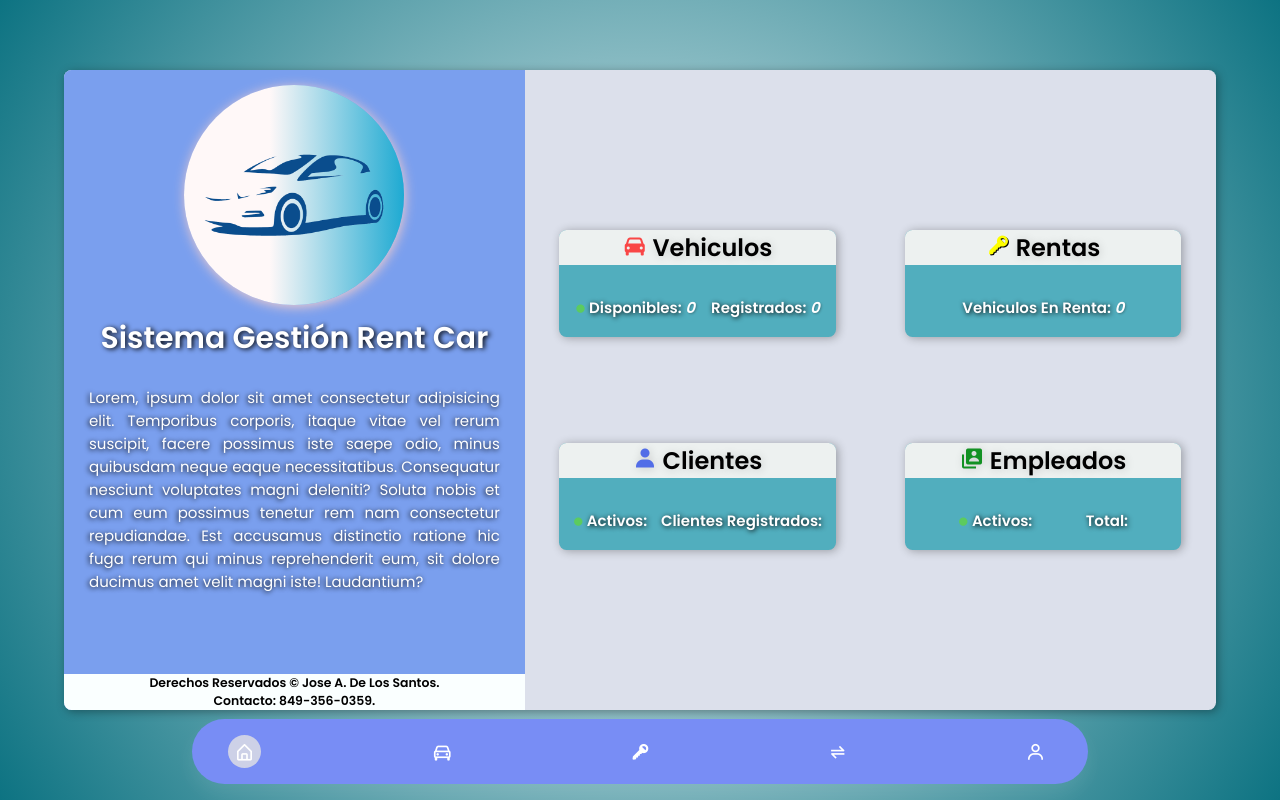
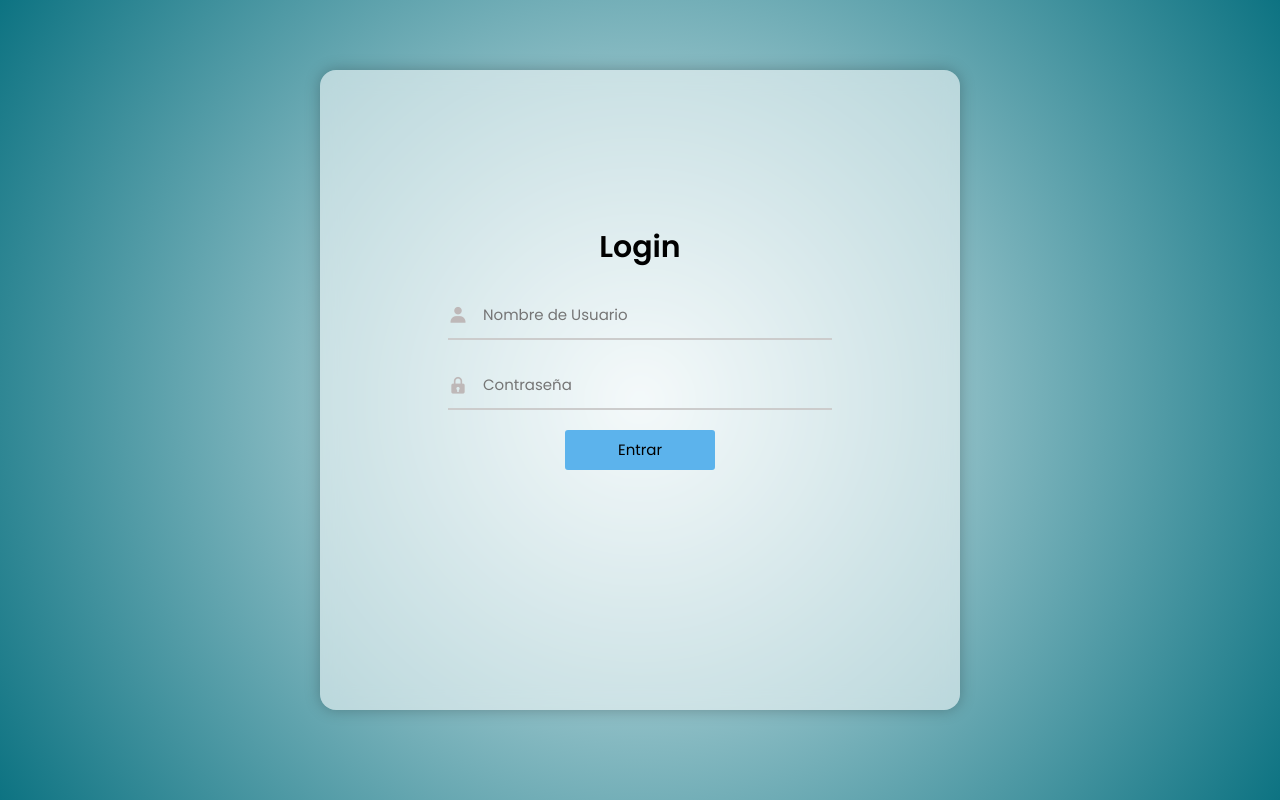
Before and after one commit to JDLSantos21/Rent-Car---Propietaria, a PHP site: page / in a window 1280 px wide. Run offline with PHP 8.4, Linux system fonts and the light colour scheme; data that the repository does not hold is empty.

Commit message:
Agregando login al proyecto con PHP

```diff
--- a/clientes.html
+++ b/clientes.html
@@ -4,7 +4,7 @@
   <meta charset="UTF-8">
   <meta http-equiv="X-UA-Compatible" content="IE=edge">
   <meta name="viewport" content="width=device-width, initial-scale=1.0">
-  <title>Rent Car - Principal</title>
+  <title>Rent Car - Clientes</title>
   <!-- ============Estilos=========== -->
   <link rel="stylesheet" href="css/index.css">
   <link rel="stylesheet" href="css/clientes.css">
@@ -16,7 +16,7 @@
   <header class="header">
     <nav class="nav">
       <ul class="main-menu">
-        <li class="menu-item"><a href="index.html" class="menu-link active-link"><i class='bx bx-home-alt'></i></a></li>
+        <li class="menu-item"><a href="home.html" class="menu-link active-link"><i class='bx bx-home-alt'></i></a></li>
         <li class="menu-item"><a href="vehiculos.html" class="menu-link"><i class='bx bx-car'></i></a></li>
         <li class="menu-item"><a href="rentar.html" class="menu-link"><i class='bx bxs-key'></i></a></li>
         <li class="menu-item"><a href="#" class="menu-link"><i class='bx bx-transfer-alt'></i></a></li>
@@ -48,7 +48,7 @@
 
           <div class="RC-buttons">
             <div class="input-file-container">
-              <p class="file-text">Agregar Imagen</p>
+              <p class="file-text">Foto Perfil</p>
               <input type="file" class="RV-input input-file" required name="imagen" id="car-img">
             </div>
 
--- a/css/login.css
+++ b/css/login.css
@@ -36,6 +36,7 @@
 }
 
 .login--input{
+  transition: 0.3s ease-in-out;
   position: absolute;
   height:100%;
   width:100%;
@@ -49,6 +50,7 @@
 }
 
 .login--icon{
+transition: 0.3s ease-in-out;
 color:rgb(190, 184, 184);
 position: absolute;
 transform: translateY(-50%);
@@ -87,3 +89,11 @@
 .show--danger-error{
  opacity:1;
 }
+
+.focus{
+  border-bottom: 2px solid rgb(67, 155, 228);
+}
+
+.focus-icon{
+  color:rgb(67, 155, 228);
+}
--- a/index.html
+++ b/index.html
@@ -4,15 +4,16 @@
   <meta charset="UTF-8">
   <meta http-equiv="X-UA-Compatible" content="IE=edge">
   <meta name="viewport" content="width=device-width, initial-scale=1.0">
-  <title>Rent Car - Principal</title>
+  <title>Rent Car - Login</title>
   <!-- ============Estilos=========== -->
   <link rel="stylesheet" href="css/index.css">
+  <link rel="stylesheet" href="css/login.css">
   <!-- ============BOXICONS=========== -->
   <link href='https://unpkg.com/boxicons@2.1.1/css/boxicons.min.css' rel='stylesheet'>
 </head>
 <body>
 
-  <header class="header">
+  <!-- <header class="header">
     <nav class="nav">
       <ul class="main-menu">
         <li class="menu-item"><a href="index.html" class="menu-link active-link"><i class='bx bx-home-alt'></i></a></li>
@@ -22,82 +23,33 @@
         <li class="menu-item"><a href="clientes.html" class="menu-link"><i class='bx bx-user'></i></a></li>
       </ul>
     </nav>
-  </header>
+  </header> -->
 
+  <form class="login--main" method="post" action="views/validarLogin.php">
 
-  <main class="index-main">
+    <div class="login--container">
+     <h1 class="login--title">Login</h1>
 
-    <div class="sections-container__content">
+    <div class="inputs--loginContainer">
 
-      <div class="info-negocio">
-
-        <div class="logo-container">
-          <img src="source/images/logo.png" alt="Logo Rent Car" class="logo">
-        </div>
-
-        <h1 class="info-neg__title">Sistema Gestión Rent Car</h1>
-
-        <div class="info-negocio_data">
-          Lorem, ipsum dolor sit amet consectetur adipisicing elit. Temporibus corporis, itaque vitae vel rerum suscipit, facere possimus iste saepe odio, minus quibusdam neque eaque necessitatibus. Consequatur nesciunt voluptates magni deleniti?
-          Soluta nobis et cum eum possimus tenetur rem nam consectetur repudiandae. Est accusamus distinctio ratione hic fuga rerum qui minus reprehenderit eum, sit dolore ducimus amet velit magni iste! Laudantium?
-        </div>
-
-        <div class="info-negocio_footer">
-          <h5 class="info-footer_text">Derechos Reservados &#169 Jose A. De Los Santos.<br>Contacto: 849-356-0359.</h5>
-        </div>
-
-
-
+      <div class="input-field user--container">
+        <input type="text" name="user" class="login--input" id="user" placeholder="Nombre de Usuario"> <i class='bx bxs-user login--icon' id="icon-user"></i>
       </div>
 
-      <div class="sections-container">
+      <div class="input-field pass--container">
+        <input type="password" name="pass" class="login--input" id="pass" placeholder="Contraseña"> <i class='bx bxs-lock login--icon' id="icon-pass"></i>
+      </div>
 
-        <section class="sections section-vehiculos">
-          <div class="sections-title_container">
-            <h2 class="sections-title"><i class='bx bxs-car vehiculos-icon'></i> </i>Vehiculos</h2>
-          </div>
-          <article class="articles cars-article">
-            <h4 class="article-text"><i class='bx bxs-circle'></i> Disponibles: <i id="AT_avCars" class="article-text_i"></i></h4>
-            <h4 class="article-text">Registrados: <i id="AT_regCars" class="article-text_i"></i></h4>
-          </article>
-        </section>
+      <button class="button--signin" id="button-login">Entrar</button>
 
-        <section class="sections section-rentas">
-          <div class="sections-title_container">
-            <h2 class="sections-title"><i class='bx bxs-key rentas-icon'></i> Rentas</h2>
-          </div>
-          <article class="articles rents-article">
-            <h4 class="article-text">Vehiculos En Renta: <i id="AT_rtCars" class="article-text_i"></i></h4>
-          </article>
-        </section>
-
-        <section class="sections section-empleados">
-          <div class="sections-title_container">
-            <h2 class="sections-title"><i class='bx bxs-user-account empleado-icon'></i> Empleados</h2>
-          </div>
-          <article class="articles empleados-article">
-            <h4 class="article-text"><i class='bx bxs-circle'></i> Activos: <i id="AT_emAct" class="article-text_i"></i></h4>
-            <h4 class="article-text">Total: <i id="AT_totalEm" class="article-text_i"></i></h4>
-          </article>
-        </section>
-
-        <section class="sections section-clientes">
-          <div class="sections-title_container">
-            <h2 class="sections-title"><i class='bx bxs-user clientes-icon'></i> Clientes</h2>
-          </div>
-          <article class="articles clientes-article">
-            <h4 class="article-text"><i class='bx bxs-circle'></i> Activos: <i id="AT_clAct" class="article-text_i"></i></h4>
-            <h4 class="article-text">Clientes Registrados: <i id="AT_clReg" class="article-text_i"></i></h4>
-          </article>
-        </section>
-
-      </div>
+      <p class="danger-error" id="alert">Usuario o Contraseña Incorrecta.</p>
 
     </div>
 
-  </main>
+   </div>
 
-  <script src="js/showIndex.js"></script>
 
+  </form>
+   <script src="js/login.js"></script>
 </body>
 </html>
--- a/js/login.js
+++ b/js/login.js
@@ -1,25 +1,44 @@
 
-fetch("views/consultaLogin.php")
-.then(res => res.json())
-.then(datos => {
+// fetch("views/consultaLogin.php")
+// .then(res => res.json())
+// .then(datos => {
 
-  console.log(datos);
+//   console.log(datos);
 
-  const usuario = document.getElementById("user");
-  const password = document.getElementById("pass");
-  const buttonLogin = document.getElementById("button-login")
-  const errorAlert = document.getElementById("alert")
+   const usuario = document.getElementById("user");
+   const password = document.getElementById("pass");
+   const buttonLogin = document.getElementById("button-login")
+   const errorAlert = document.getElementById("alert")
+   const iconUser = document.getElementById("icon-user");
+   const iconPass = document.getElementById("icon-pass");
 
-    buttonLogin.addEventListener('click',()=>{
-      for (const cuenta of datos) {
-        if(usuario.value === cuenta.user && password.value === cuenta.password){
-          window.location.href="index.html"
-          }
-      }
+//     buttonLogin.addEventListener('click',()=>{
+//       for (const cuenta of datos) {
+//         if(usuario.value === cuenta.user && password.value === cuenta.password){
+//           window.location.href="index.html"
+//           }
+//       }
 
-     })
+//      })
+// })
 
 
+usuario.addEventListener('focusin',()=>{
+  usuario.classList.add('focus');
+  iconUser.classList.add('focus-icon');
+})
 
+usuario.addEventListener('focusout',()=>{
+  usuario.classList.remove('focus');
+  iconUser.classList.remove('focus-icon');
+})
 
+password.addEventListener('focusin',()=>{
+  password.classList.add('focus');
+  iconPass.classList.add('focus-icon');
 })
+
+password.addEventListener('focusout',()=>{
+  password.classList.remove('focus');
+  iconPass.classList.remove('focus-icon');
+})
--- a/rentar.html
+++ b/rentar.html
@@ -24,7 +24,7 @@
 <header class="header">
     <nav class="nav">
       <ul class="main-menu">
-        <li class="menu-item"><a href="index.html" class="menu-link active-link"><i class='bx bx-home-alt'></i></a></li>
+        <li class="menu-item"><a href="home.html" class="menu-link active-link"><i class='bx bx-home-alt'></i></a></li>
         <li class="menu-item"><a href="vehiculos.html" class="menu-link"><i class='bx bx-car'></i></a></li>
         <li class="menu-item"><a href="rentar.html" class="menu-link"><i class='bx bxs-key'></i></a></li>
         <li class="menu-item"><a href="#" class="menu-link"><i class='bx bx-transfer-alt'></i></a></li>
--- a/vehiculos.html
+++ b/vehiculos.html
@@ -20,7 +20,7 @@
 <header class="header">
     <nav class="nav">
       <ul class="main-menu">
-        <li class="menu-item"><a href="index.html" class="menu-link active-link"><i class='bx bx-home-alt'></i></a></li>
+        <li class="menu-item"><a href="home.html" class="menu-link active-link"><i class='bx bx-home-alt'></i></a></li>
         <li class="menu-item"><a href="vehiculos.html" class="menu-link"><i class='bx bx-car'></i></a></li>
         <li class="menu-item"><a href="rentar.html" class="menu-link"><i class='bx bxs-key'></i></a></li>
         <li class="menu-item"><a href="#" class="menu-link"><i class='bx bx-transfer-alt'></i></a></li>
```
Also changed, not shown: home.html (added, +103 -0 lines), login.html (deleted, +0 -58 lines), views/validarLogin.php (added, +24 -0 lines).
